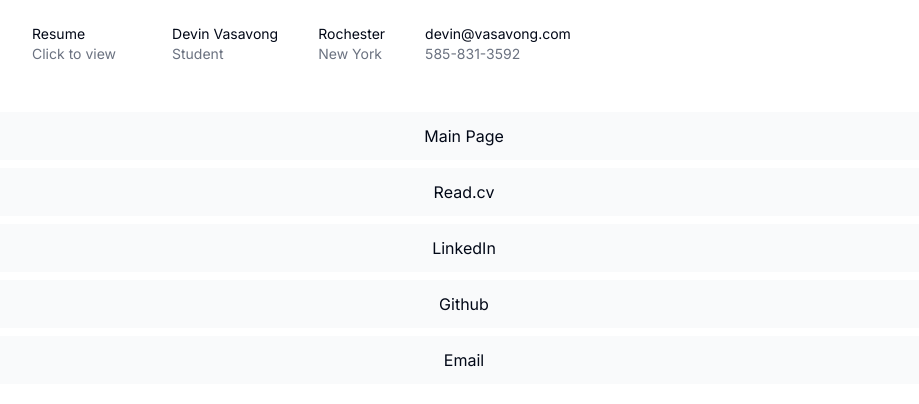
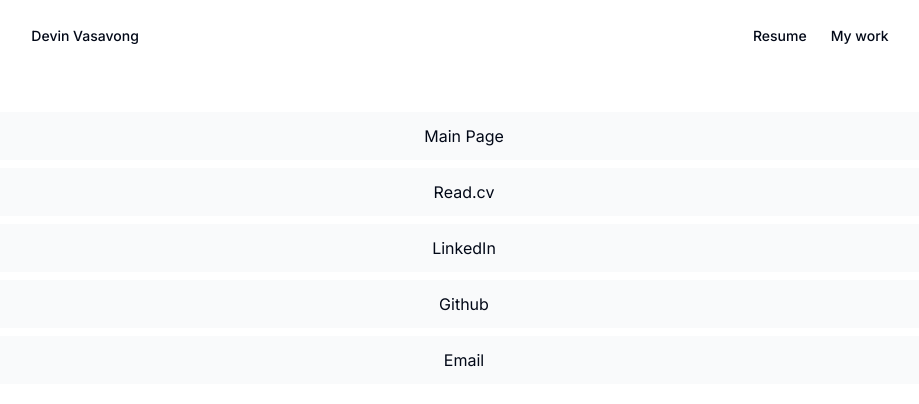
Before and after one commit to devinvasavong/portfolio, a Next.js app: page /links in a window 1280 px wide. Shown: the top 404 px of the page, without its empty margins (176-1095 px from the left). Built offline with nearby package versions, Linux system fonts and the light colour scheme.

Commit message:
Refactor navbar component and add scroll functionality

```diff
--- a/app/components/navbar.tsx
+++ b/app/components/navbar.tsx
@@ -3,34 +3,26 @@ import { motion } from "framer-motion";
 import Link from "next/link";
 import * as React from 'react'
 
-export default function Navbar() {
-
-    const [open, setOpen] = React.useState(false)
-
+export default function Navbar({ scrolled }: { scrolled: boolean}) {
     return (
-        <nav className="w-full px-6">
-            <motion.div transition={{ duration: 1}} initial={{ opacity: 0}} animate={{ opacity: 100 }} className="top-0 z-100 w-auto h-auto flex flex-row justify-start gap-10 bg-white/50 sm:bg-transparent border-black/5 border-b sm:border-none backdrop-blur-lg sm:backdrop-blur-none overflow-y-hidden items-center mt-4">
-                <Link href="https://cdn.vasavong.dev/files/Chanthanong_Vasavong_Resume.pdf" target="_blank" aria-label="link to my resume">
-                    <div>
-                        <div className="group flex flex-col hover:bg-black hover:text-white duration-300 transition-all rounded-lg px-4 py-2">
-                            <h1 className="text-xs sm:text-sm">Resume</h1>
-                            <p className="text-xs sm:text-sm text-gray-500 group-hover:text-gray-400">Click to view</p>
-                        </div>
-                    </div>
+        <nav className={`transition-all duration-300 sticky top-0 z-50 bg-white ${scrolled ? "border-b py-3" : "py-5"}`}>
+            <div className="mx-auto w-11/12 sm:max-w-5xl items-center justify-between flex">
+                <Link prefetch={false} href="/">
+                    <p className="text-sm font-medium hover:underline underline-offset-4 decoration-gray-200">Devin Vasavong</p>
                 </Link>
-                <div className="flex flex-col">
-                    <h1 className="text-xs sm:text-sm">Devin Vasavong</h1>
-                    <p className="text-xs sm:text-sm text-gray-500">Student</p>
-                </div>
-                <div className="flex flex-col">
-                    <h1 className="text-xs sm:text-sm">Rochester</h1>
-                    <p className="text-xs sm:text-sm text-gray-500">New York</p>
-                </div>
-                <div className="flex flex-col">
-                    <h1 className="text-xs sm:text-sm">devin@vasavong.com</h1>
-                    <p className="text-xs sm:text-sm text-gray-500">585-831-3592</p>
-                </div>
-            </motion.div>
+                <ol className="gap-2 flex">
+                    <li className="font-medium px-2 py-1.5 hover:bg-gray-100 rounded-sm text-sm">
+                        <Link className="hidden sm:block" prefetch={false} href="https://cdn.vasavong.dev/files/Chanthanong_Vasavong_Resume.pdf">Resume</Link>
+                        <Link className="sm:hidden block" prefetch={false} href="https://cdn.vasavong.dev/files/Chanthanong_Vasavong_Resume.pdf">CV</Link>
+                    </li>
+                    <li className="font-medium px-2 py-1.5 hover:bg-gray-100 rounded-sm text-sm">
+                        {/* <Link href="https://cdn.vasavong.dev/files/Chanthanong_Vasavong_Resume.pdf">My work</Link> */}
+                        {/* send to work id */}
+                        <Link className="hidden sm:block" prefetch={false} href="#work">My work</Link>
+                        <Link className="sm:hidden block" prefetch={false} href="#work">Work</Link>
+                    </li>
+                </ol>
+            </div>
         </nav>
     )
 }
--- a/app/links/page.tsx
+++ b/app/links/page.tsx
@@ -1,6 +1,7 @@
-import Image from "next/image"
-import Navbar from "../components/navbar"
-import Link from "next/link"
+"use client";
+import Link from 'next/link';
+import * as React from 'react';
+import Navbar from '../components/navbar';
 
 function Card({
     title,
@@ -22,9 +23,22 @@ function Card({
 }
 
 export default function Links() {
+    const [scrolled, setScrolled] = React.useState(false)
+
+    React.useEffect(() => {
+        const handleScroll = () => {
+            setScrolled(window.scrollY > 0)
+        }
+        window.addEventListener('scroll', handleScroll)
+
+        return () => {
+            window.removeEventListener('scroll', handleScroll)
+        }
+    }, [])
+
     return (
         <div className="mx-auto max-w-5xl px-10">
-            <Navbar />
+            <Navbar scrolled={scrolled} />
             <div className="py-10">
                 <div className="grid-cols-1 flex flex-col gap-2 transition-all duration-300">
                     <Card title="Main Page" link="https://vasavong.dev/" />
--- a/app/page.tsx
+++ b/app/page.tsx
@@ -1,7 +1,6 @@
 "use client";
 import * as React from 'react';
 
-import { motion } from 'framer-motion'
 import Link from 'next/link';
 import Navbar from './components/navbar';
 import Image from 'next/image';
@@ -25,21 +24,7 @@ export default function Main() {
     return (
         <div className="w-screen scroll-smooth">
             <div>
-                <nav className={`transition-all duration-300 py-5 sm:py-10 sticky top-0 z-50 bg-white ${scrolled ? "border-b sm:py-3" : "sm:py-10"}`}>
-                    <div className="px-5 mx-auto max-w-5xl items-center justify-between flex">
-                        <p className="text-sm font-medium">Devin Vasavong</p>
-                        <ol className="gap-2 flex">
-                            <li className="font-medium px-2 py-1.5 hover:bg-gray-100 rounded-sm text-sm">
-                                <Link href="https://cdn.vasavong.dev/files/Chanthanong_Vasavong_Resume.pdf">Resume</Link>
-                            </li>
-                            <li className="font-medium px-2 py-1.5 hover:bg-gray-100 rounded-sm text-sm">
-                                {/* <Link href="https://cdn.vasavong.dev/files/Chanthanong_Vasavong_Resume.pdf">My work</Link> */}
-                                {/* send to work id */}
-                                <Link href="#work">My work</Link>
-                            </li>
-                        </ol>
-                    </div>
-                </nav>
+                <Navbar scrolled={scrolled} />
                 <section className="mx-auto max-w-5xl px-5 my-10 flex flex-row gap-2 items-center justify-center">
                     <div className="relative w-10 h-10 rounded-full overflow-hidden sm:block hidden">
                         <Image className="rounded-full" src="https://cdn.vasavong.dev/images/Devin_Portrait-084.jpg" width={100} height={100} alt="Collaborator" />
@@ -61,20 +46,24 @@ export default function Main() {
                         <div className="grid grid-cols-1 sm:grid-cols-2 md:grid-cols-3 gap-4">
                             <div className="flex-1">
                                 <p className="font-medium text-fuchsia-400 text-sm">Personal project</p>
+                                <Link href="/work/workplace-scheduling" className="group">
                                     <div className="my-2">
                                         <Image className="rounded-sm" src="https://cdn.vasavong.dev/images/scheduling_made_easier.png" width={1280} height={720} alt="Screenshot of scheduling page. Text says scheduling made easier." />
                                     </div>
-                                <Link href="/work/workplace-scheduling" className="underline decoration-slate-400 font-medium">
+                                    <p className="group-hover:underline decoration-slate-400 underline-offset-4 font-medium">
                                         ShiftList
+                                    </p>
                                 </Link>
                             </div>
                             <div className="flex-1">
                                 <p className="font-medium text-fuchsia-400 text-sm">Personal project</p>
+                                <Link href="/work/trivia-showdown" className="group">
                                     <div className="my-2">
                                         <Image className="rounded-sm" src="https://cdn.vasavong.dev/images/trivia_showdown.jpg" width={1280} height={720} alt="Screenshot of scheduling page. Text says scheduling made easier." />
                                     </div>
-                                <Link href="/work/trivia-showdown" className="underline decoration-slate-400 font-medium">
+                                    <p className="group-hover:underline decoration-slate-400 underline-offset-4 font-medium">
                                         SHED Trivia Showdown
+                                    </p>
                                 </Link>
                             </div>
                         </div>
--- a/app/work/trivia-showdown/page.tsx
+++ b/app/work/trivia-showdown/page.tsx
@@ -5,6 +5,7 @@ import Image from 'next/image';
 import { Avatar, AvatarImage, AvatarFallback } from "@/components/ui/avatar"
 import * as React from 'react';
 import Link from 'next/link';
+import Navbar from '@/app/components/navbar';
 
 export default function Page() {
     const router = useRouter();
@@ -24,34 +25,21 @@ export default function Page() {
 
     return (
         <div>
-            <nav className={`transition-all duration-300 sticky top-0 z-50 bg-white ${scrolled ? "border-b py-3" : "py-5"}`}>
-                <div className="mx-auto w-11/12 sm:max-w-5xl items-center justify-between flex">
-                    <p className="text-sm font-medium">Devin Vasavong</p>
-                    <ol className="gap-2 sm:flex hidden">
-                        <li className="font-medium px-2 py-1.5 hover:bg-gray-100 rounded-sm text-sm">
-                            <Link href="https://cdn.vasavong.dev/files/Chanthanong_Vasavong_Resume.pdf">Resume</Link>
-                        </li>
-                        <li className="font-medium px-2 py-1.5 hover:bg-gray-100 rounded-sm text-sm">
-                            {/* <Link href="https://cdn.vasavong.dev/files/Chanthanong_Vasavong_Resume.pdf">My work</Link> */}
-                            {/* send to work id */}
-                            <Link href="#work">My work</Link>
-                        </li>
-                    </ol>
-                </div>
-            </nav>
+            <Navbar scrolled={scrolled} />
             <div className="sm:max-w-5xl w-11/12 mx-auto pb-10">
                 <div className="pb-3 border-b flex flex-col space-y-1">
                     <div>
                         <button onClick={() => router.back()} className="text-sm text-blue-500 hover:underline">Go Back</button>
                     </div>
                     <h1 className="font-semibold text-3xl">SHED Trivia Showdown</h1>
-                    <div>
+                    <div className="flex items-center gap-3">
                         <p className="text-yellow-800 bg-yellow-100 rounded-full inline-block px-2 py-0.5 text-sm">In-progress</p>
+                        <p className="text-xs">Last revised: <span className="text-gray-400">January 29, 2024</span></p>
                     </div>
                 </div>
                 <motion.div className="flex flex-col space-y-1 mt-3" initial={{ y: 2, opacity: 0 }} animate={{ y: 0, opacity: 100 }} transition={{ duration: 1 }}>
-                    <Link href="https://github.com/devinvasavong/survey-nextjs" aria-label="Link to github (survey nextjs)" className="text-sm text-blue-500 hover:underline">Github Repo (Survey Next.js)</Link>
-                    <Link href="https://github.com/devinvasavong/survey" aria-label="Link to github (survey html)" className="text-sm text-blue-500 hover:underline">Github Repo (Survey HTML)</Link>
+                    <Link prefetch={false} href="https://github.com/devinvasavong/survey-nextjs" aria-label="Link to github (survey nextjs)" className="text-sm text-blue-500 hover:underline">Github Repo (Survey Next.js)</Link>
+                    <Link prefetch={false} href="https://github.com/devinvasavong/survey" aria-label="Link to github (survey html)" className="text-sm text-blue-500 hover:underline">Github Repo (Survey HTML)</Link>
                     <p className="text-gray-400 font-medium text-sm">Contributor</p>
                     <div className="flex flex-row space-x-1">
                         <div className="group/div">
@@ -72,7 +60,7 @@ export default function Page() {
                             </div>
                             <div className="flex flex-col sm:flex-row items-start gap-4">
                                 <div className="h-32 mb-4">
-                                    <Link href="https://cdn.vasavong.dev/images/IMG_8260.gif" aria-label="View the gif" className="absolute text-sm text-white bg-black bg-opacity-50 px-2 py-0.5 rounded-md">
+                                    <Link prefetch={false} href="https://cdn.vasavong.dev/images/IMG_8260.gif" aria-label="View the gif" className="absolute text-sm text-white bg-black bg-opacity-50 px-2 py-0.5 rounded-md">
                                         Open gif
                                     </Link>
                                     <Image
@@ -80,7 +68,7 @@ export default function Page() {
                                         width={960}
                                         height={540}
                                         alt="Image of the shift dashboard with text that says 'scheduling made easier'"
-                                        className="rounded-md border shadow-sm w-full h-full object-cover"
+                                        className="rounded-md border shadow-sm w-full h-full object-cover flex-shrink-0"
                                     />
                                 </div>
                                 <p>Trivia showdown is an innovative and engaging project that brings excitement of live, real-time trivia to users through a web application using websockets. The project revolves around hosting trivia games that can be played by users in a vicinity of the LED screen located in the Student Hall for Exploration and Development (&quot;SHED&quot;).</p>
@@ -111,6 +99,11 @@ export default function Page() {
                                 <div className="sm:w/12 sm:order-0 order-1 flex flex-col">
                                     <h3 className="font-medium">First Iteration</h3>
                                     <p className="text-sm">The first iteration of this project was a simple web application that allowed users to join a trivia game and answer questions. However, the questions were displayed on the client side coded fully in HTML, CSS, and Vanilla JS.</p>
+                                    <p className="text-sm mt-3">This iteration allowed for me to grasp the concept and see it was achievable.</p>
+                                    <code className="text-sm text-pink-600 bg-gray-100 p-2 rounded-sm mt-3" dangerouslySetInnerHTML={{__html: `app.get("/", (req, res) => {
+                                                                                                    res.sendFile(__dirname + "/files/index.html")
+                                                                                                    })`}} />
+                                    <p className="text-sm mt-3">By having a file that served as a Server, running the express server, <code className="text-pink-600 bg-gray-100 rounded-sm">index.js</code>, I was able to send an HTML file to represent the interaction screen.</p>
                                 </div>
                             </div>
                         </div>
--- a/app/work/workplace-scheduling/page.tsx
+++ b/app/work/workplace-scheduling/page.tsx
@@ -6,6 +6,7 @@ import { motion } from "framer-motion"
 import Image from "next/image";
 import Link from "next/link";
 import { useRouter } from 'next/navigation'
+import Navbar from '@/app/components/navbar';
 
 export default function Page() {
     const router = useRouter();
@@ -25,21 +26,7 @@ export default function Page() {
 
     return (
         <div>
-            <nav className={`transition-all duration-300 sticky top-0 z-50 bg-white ${scrolled ? "border-b py-3" : "py-5"}`}>
-                <div className="mx-auto w-11/12 sm:max-w-5xl items-center justify-between flex">
-                    <p className="text-sm font-medium">Devin Vasavong</p>
-                    <ol className="gap-2 flex">
-                        <li className="font-medium px-2 py-1.5 hover:bg-gray-100 rounded-sm text-sm">
-                            <Link href="https://cdn.vasavong.dev/files/Chanthanong_Vasavong_Resume.pdf">Resume</Link>
-                        </li>
-                        <li className="font-medium px-2 py-1.5 hover:bg-gray-100 rounded-sm text-sm">
-                            {/* <Link href="https://cdn.vasavong.dev/files/Chanthanong_Vasavong_Resume.pdf">My work</Link> */}
-                            {/* send to work id */}
-                            <Link href="#work">My work</Link>
-                        </li>
-                    </ol>
-                </div>
-            </nav>
+            <Navbar scrolled={scrolled} />
             <div className="sm:max-w-5xl w-11/12 mx-auto pb-10">
                 <div className="pb-3 border-b flex flex-col space-y-1">
                     <div>
```
Lines whose indentation alone changed are shown as unchanged.
